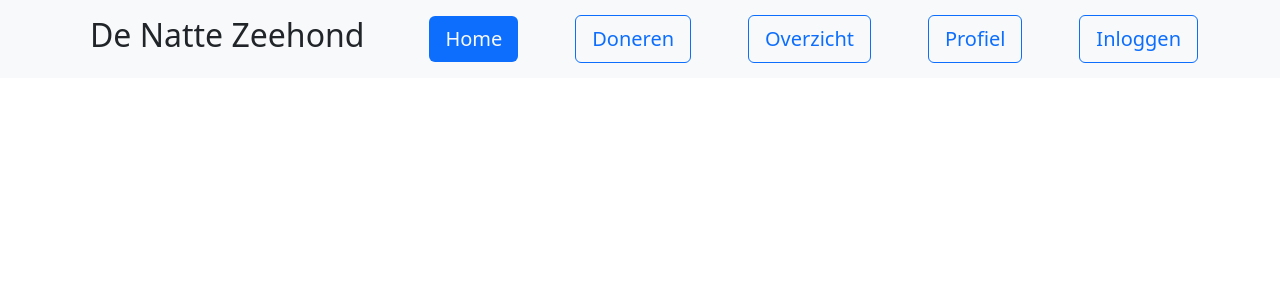
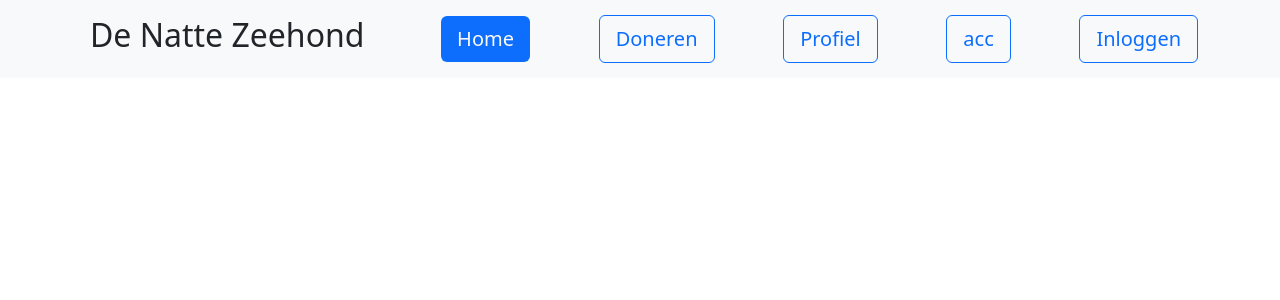
Before and after one commit to EvanGits/DeNatteZeehond, a PHP site: page /DeNatteZeehond/ in a window 1280 px wide. Shown: the top 300 px of the page. Run offline with PHP 8.4, Linux system fonts and the light colour scheme; some libraries are stand-ins or nearby versions.

Commit message:
overview fix

```diff
--- a/required/header.php
+++ b/required/header.php
@@ -32,19 +32,8 @@
                 <?php endif; ?>
             </ul>
         </div>
-        <div class="collapse navbar-collapse" id="navmenu">
-            <ul class="nav nav-pills nav-fill ms-auto">
-                <?php if($page == "admin/overview") : ?>
-                    <li>
-                        <a href="<?= ROOT ?>/admin/overview" class="nav-link bg-primary text-light fs-5">Overzicht</a>
-                    </li>
-                <?php else : ?>
-                    <li>
-                        <a href="<?= ROOT ?>/admin/overview" class="nav-link text-primary border border-primary border-1 rounded fs-5">Overzicht</a>
-                    </li>
-                <?php endif; ?>
-            </ul>
-        </div>
+
+
         <div class="collapse navbar-collapse" id="navmenu">
             <ul class="nav nav-pills nav-fill ms-auto">
                 <?php if($page == "profile") : ?>
@@ -58,6 +47,20 @@
                 <?php endif; ?>
             </ul>
         </div>
+        <div class="collapse navbar-collapse" id="navmenu">
+            <ul class="nav nav-pills nav-fill ms-auto">
+                <?php if($page == "overzicht/overview") : ?>
+                    <li>
+                        <a href="<?= ROOT ?>/overzicht/overview" class="nav-link bg-primary text-light fs-5">acc</a>
+                    </li>
+                <?php else : ?>
+                    <li>
+                        <a href="<?= ROOT ?>/overzicht/overview" class="nav-link text-primary border border-primary border-1 rounded fs-5">acc</a>
+                    </li>
+                <?php endif; ?>
+            </ul>
+        </div>
+
         <div class="collapse navbar-collapse" id="navmenu">
             <ul class="nav nav-pills nav-fill ms-auto">
                 <?php if($page == "account/login") : ?>
```
Also changed, not shown: pages/overzicht/add_customer.php (added), pages/overzicht/delete_customer.php (added), pages/overzicht/edit_customer.php (added), pages/overzicht/overview.php (renamed from pages/admin/overview.php).
